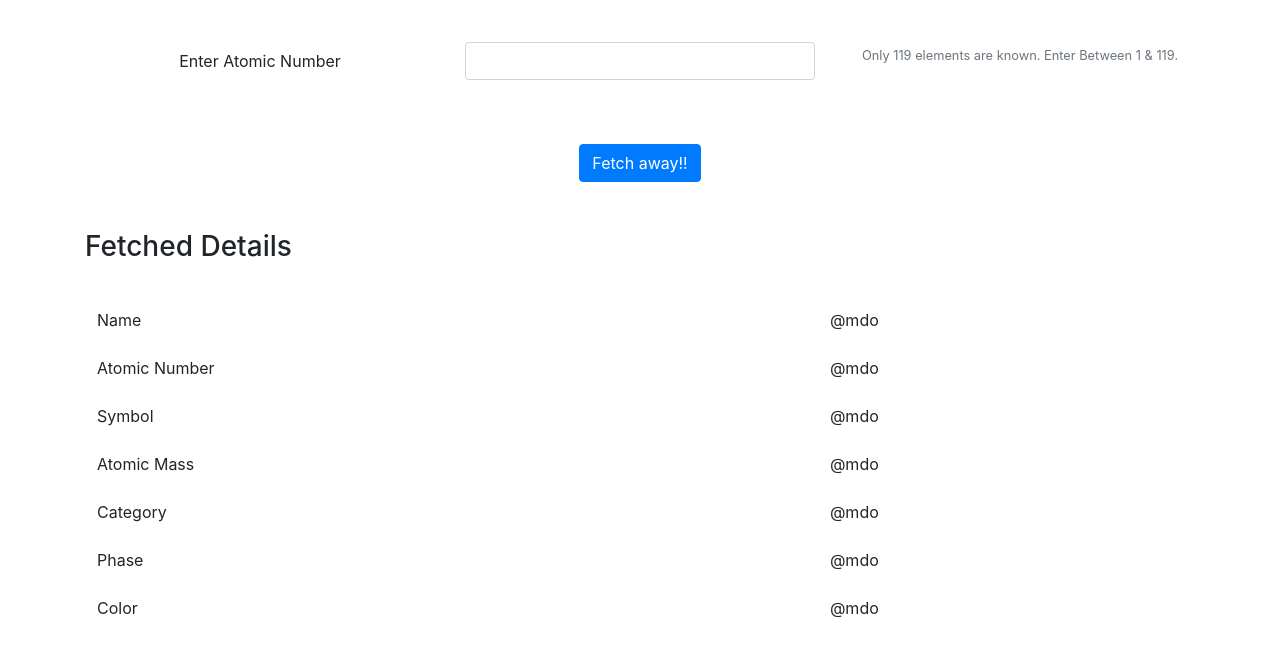
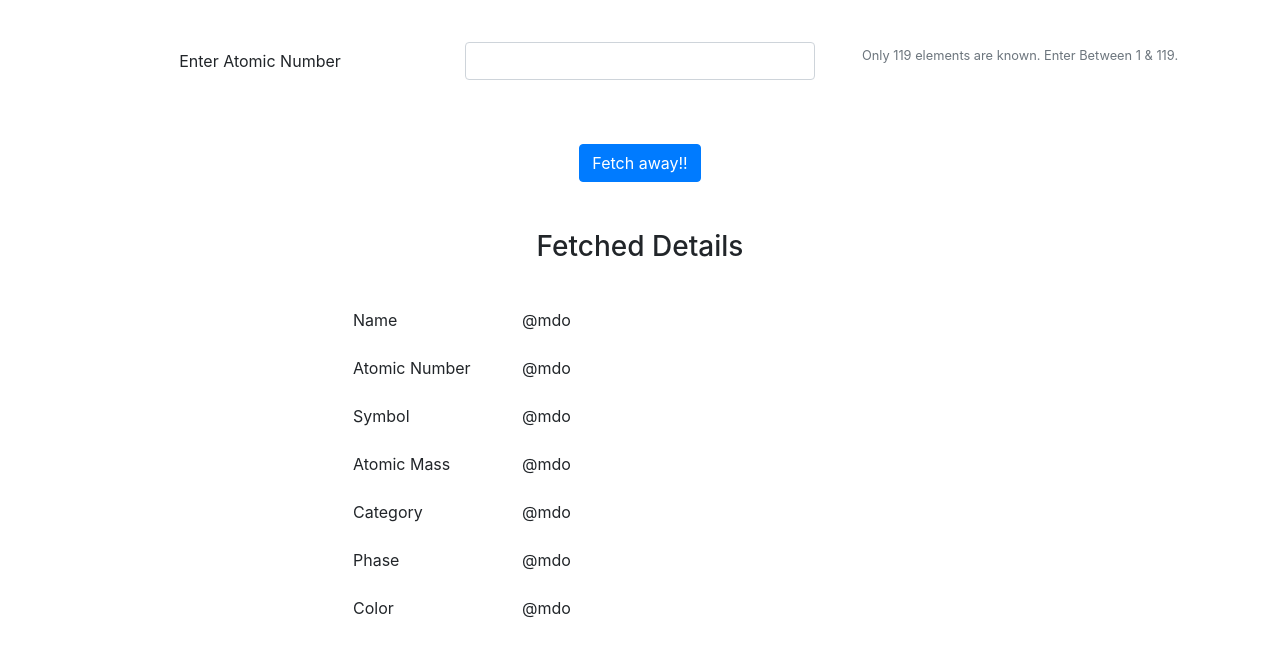
Before and after one commit to dhairyaj/Periodic-Table, a website: page public/index.html in a window 1280 px wide. Shown: the part 174-822 px from the top of the page. Drawn offline with nearby package versions, Linux system fonts and the light colour scheme.

Commit message:
table placement

```diff
--- a/public/css/style.css
+++ b/public/css/style.css
@@ -8,3 +8,14 @@
     align-items: center;
     text-align: center;
 }
+
+.fetched h3{
+    text-align: center;
+}
+
+.fetched .table{
+    padding-top: 2vh;
+    width: 20vw;
+    margin-left: 20vw;
+    margin-right: 20vw;
+}
```
